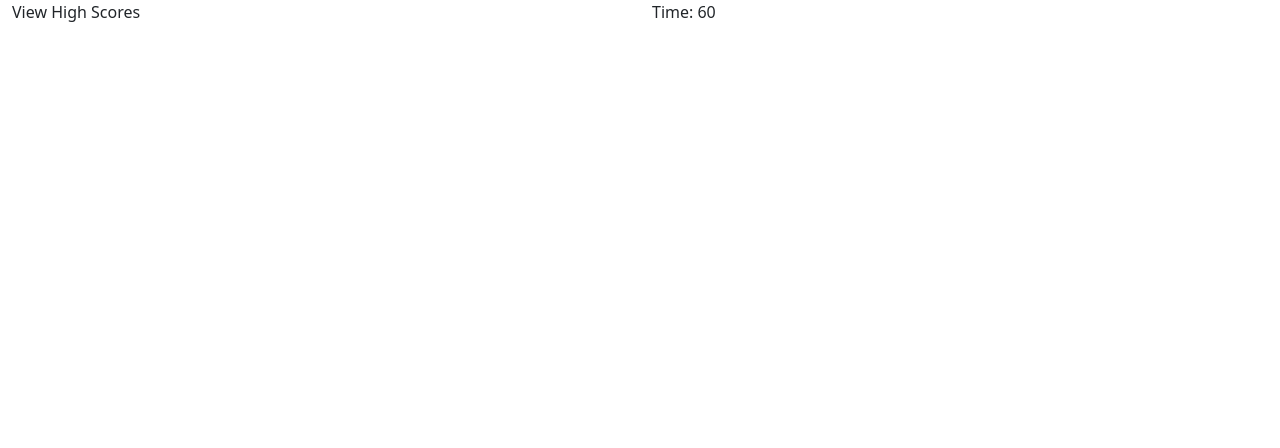
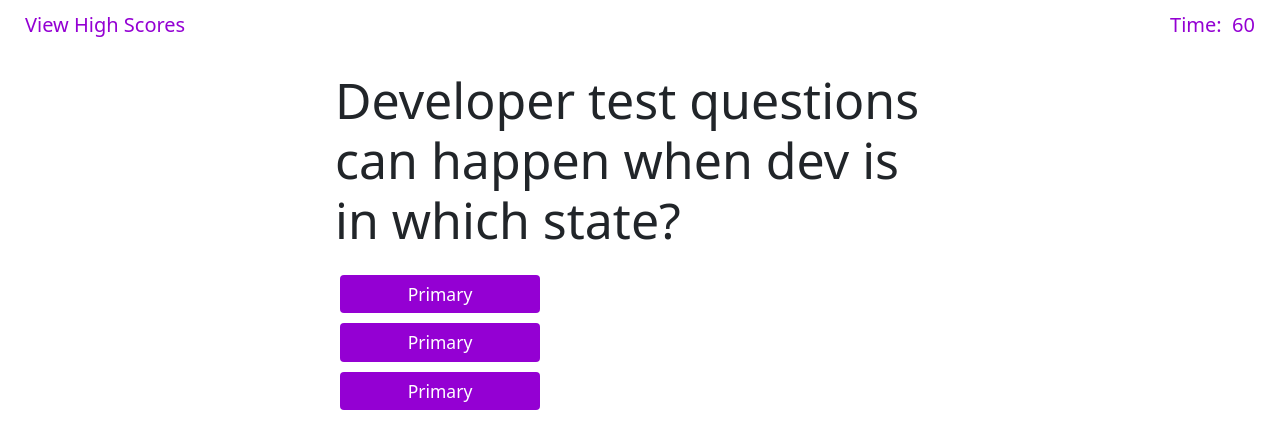
Before and after one commit to odisclemons/04-code-quiz, a plain HTML site: page index.html in a window 1280 px wide. Drawn offline with nearby package versions, Linux system fonts and the light colour scheme.

Commit message:
added bs and jquery began styling buttons and designing qa system

```diff
--- a/assets/script.js
+++ b/assets/script.js
@@ -0,0 +1,3 @@
+$().ready(() => {
+  console.log("ready");
+});
--- a/assets/style.css
+++ b/assets/style.css
@@ -0,0 +1,40 @@
+:root {
+  --primary: darkviolet;
+  --light: #ccc;
+}
+html {
+  font-size: 20px;
+  color: var(--primary);
+}
+
+p {
+  display: inline;
+  color: var(--primary);
+}
+
+.btn {
+  background-color: var(--primary);
+  color: #fff;
+  margin: 0.25rem;
+  width: 10rem;
+}
+.header-col {
+  display: flex;
+  margin: 0.5rem;
+}
+
+#pageWrapper {
+  min-height: 100vh;
+}
+
+#qa-section {
+  margin: auto;
+}
+
+#answer-choices {
+  margin: 0 auto;
+  margin-top: 1rem;
+  display: flex;
+  flex-direction: column;
+  justify-content: start;
+}
--- a/index.html
+++ b/index.html
@@ -7,23 +7,42 @@
     <meta name="viewport" content="width=device-width, initial-scale=1.0">
     <link href="https://cdn.jsdelivr.net/npm/bootstrap@5.1.3/dist/css/bootstrap.min.css" rel="stylesheet"
         integrity="sha384-1BmE4kWBq78iYhFldvKuhfTAU6auU8tT94WrHftjDbrCEXSU1oBoqyl2QvZ6jIW3" crossorigin="anonymous">
+    <link rel="stylesheet" href="./assets/style.css">
     <title>Code Quiz</title>
 </head>
 
 <body>
     <div id="pageWrapper" class="container-fluid">
         <div class="row">
-            <div class="col">
-                View High Scores
+            <div id="page-header" class="col header-col justify-content-start">
+                <p>
+                    View High Scores
+                </p>
             </div>
-            <div class="col">
-                Time:&nbsp;<span id="curTime">60</span>
+            <div class="col header-col justify-content-end">
+                <p>Time:&nbsp;<span id="curTime"> 60</span></p>
             </div>
+        </div>
+        <div class="row">
+
+            <div id="qa-section" class="col-6">
+                <h1 id="question">Developer test questions can happen when dev is in which state?</h1>
+                <div id="answer-choices">
+                    <button type="button" class="btn btn-sm">Primary</button>
+                    <button type="button" class="btn btn-sm">Primary</button>
+                    <button type="button" class="btn btn-sm">Primary</button>
+                </div>
+
+            </div>
+
         </div>
     </div>
 </body>
+<script src="https://code.jquery.com/jquery-3.6.0.min.js"
+    integrity="sha256-/xUj+3OJU5yExlq6GSYGSHk7tPXikynS7ogEvDej/m4=" crossorigin="anonymous"></script>
 <script src="https://cdn.jsdelivr.net/npm/bootstrap@5.1.3/dist/js/bootstrap.bundle.min.js"
     integrity="sha384-ka7Sk0Gln4gmtz2MlQnikT1wXgYsOg+OMhuP+IlRH9sENBO0LRn5q+8nbTov4+1p"
     crossorigin="anonymous"></script>
+<script src="./assets/script.js"></script>
 
 </html>
```
